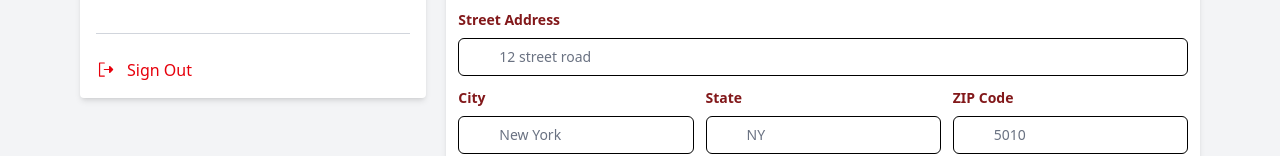
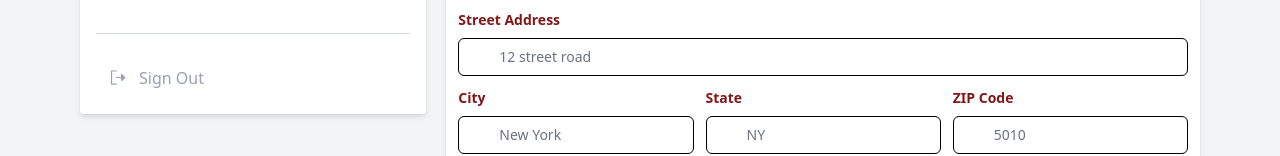
Before and after one commit to mdalifkhandev/lone-clain, a Next.js app: page /account in a window 1280 px wide. Shown: the part 433-589 px from the top of the page. Built offline with nearby package versions, Linux system fonts and the light colour scheme; no server answers.

Commit message:
logout logic update

```diff
--- a/src/app/(main)/account/page.tsx
+++ b/src/app/(main)/account/page.tsx
@@ -9,7 +9,7 @@ import { useAuthStore } from '@/components/store/authStore';
 import PersonalInformation from '@/components/account/PersonalInformation';
 import Security from '@/components/account/Security';
 import LoanStatus from '@/components/account/LoanStatus';
-import image from '@/components/assets/logo.png'
+import image from '@/components/assets/logo.png';
 import { useRouter } from 'next/navigation';
 import { useLogout } from '@/components/api/server/auth';
 import { toast } from 'react-toastify';
@@ -42,25 +42,27 @@ const profileLinks: ProfileLink[] = [
   }
 ];
 
-
-
-
 const ProfileLayout = () => {
   const router = useRouter();
   const [activeComponent, setActiveComponent] = useState('personal-info');
   const { user, logout } = useAuthStore();
-    const { mutate } = useLogout()
+  const { mutate, isPending } = useLogout();
 
-    const email = user?.email as string
+  const email = user?.email;
 
   const handleSignOut = () => {
-        mutate((email), {
+    if (!email) return;
+
+    mutate(email, {
       onSuccess: () => {
         logout();
-                toast.success('Log Out successfully')
+        toast.success('Log Out successfully');
+        router.push('/');
+      },
+      onError: () => {
+        toast.error('Failed to log out');
       }
-        })
-        router.push('/');
+    });
   };
 
   const renderActiveComponent = () => {
@@ -76,14 +78,15 @@ const ProfileLayout = () => {
     }
   };
 
-
   return (
     <div className='bg-gray-100 min-h-screen py-6 md:py-8 lg:py-10 px-3 md:px-16 lg:px-20'>
       <div className='mb-6 md:mb-8 lg:mb-10'>
         <h1 className='text-2xl md:text-3xl lg:text-4xl text-red-950'>Account Settings</h1>
         <p className='text-sm text-gray-600'>Manage your account preferences and information</p>
       </div>
+
       <div className='flex justify-center flex-col md:flex-row items-start gap-5'>
+
         <div className='w-full md:w-[40%] lg:w-[45%] bg-white rounded-sm p-4 shadow-md'>
           <div className='flex items-center gap-6 border-b border-gray-300 pb-6'>
             <Image
@@ -94,32 +97,45 @@ const ProfileLayout = () => {
               height={48}
             />
             <div>
-                            <h2 className='text-xl text-black font-semibold'>{`${'User'} ${''}`}</h2>
+              <h2 className='text-xl text-black font-semibold'>{'User'}</h2>
               <p className='text-gray-700 text-sm'>{user?.email}</p>
             </div>
           </div>
+
           <div className='mt-6 border-b text-black border-gray-300 pb-6'>
             <ul className='md:space-y-2 space-y-1 text-[15px] font-medium'>
-                            {profileLinks.map(link =>
+              {profileLinks.map(link => (
                 <li key={link.id}>
                   <button
                     onClick={() => setActiveComponent(link.componentId)}
-                                        className={`${activeComponent === link.componentId ? 'bg-red-200 border text-red-950 border-gray-500' : ''} w-full flex items-center gap-3 py-2 px-3 rounded-sm`}
+                    className={`${activeComponent === link.componentId
+                      ? 'bg-red-200 border text-red-950 border-gray-500'
+                      : ''} w-full flex items-center gap-3 py-2 px-3 rounded-sm`}
                   >
                     {link.icon}
                     {link.title}
                   </button>
                 </li>
-                            )}
+              ))}
             </ul>
           </div>
-                    <div className='mt-6'>
-                        <button onClick={handleSignOut} className='flex items-center gap-3 font-medium text-red-600 cursor-pointer text-[16px]'>
+
+          <div className='mt-6 cursor-pointer'>
+            <button
+              onClick={handleSignOut}
+              disabled={!email || isPending}
+              className={`flex items-center gap-3 font-medium text-[16px] px-3 py-2 rounded cursor-pointer
+                ${!email || isPending
+                  ? "text-gray-400 cursor-not-allowed"
+                  : "text-red-600 hover:text-red-700"}`}
+            >
               <PiSignOutFill size={19} />
-                            Sign Out
+              {isPending ? "Logging out..." : "Sign Out"}
             </button>
           </div>
         </div>
+
+
         <div className='w-full bg-white rounded-sm px-3 py-5 shadow-md'>
           {renderActiveComponent()}
         </div>
--- a/src/components/lenderDashbord/sidebar/Sidebar.tsx
+++ b/src/components/lenderDashbord/sidebar/Sidebar.tsx
@@ -20,13 +20,13 @@ const Sidebar: React.FC = () => {
   const [activeIndex, setActiveIndex] = useState(0);
   const [isOpen, setIsOpen] = useState(false);
   const { user, logout } = useAuthStore();
-  const { mutate } = useLogout()
+  const { mutate, isPending } = useLogout()
   const email = user?.email as string
   const router = useRouter()
 
   const ActiveComponent = sidebarItems[activeIndex].component;
-
   const handelLogout = () => {
+    if (!email) return;
     mutate((email), {
       onSuccess: () => {
         logout();
@@ -89,12 +89,18 @@ const Sidebar: React.FC = () => {
             </li>
           ))}
           <li className="w-full text-left px-4 py-2 rounded-md text-red-500 hover:bg-red-500 hover:text-white font-bold cursor-pointer">
-            <button onClick={handelLogout} className="w-full text-left cursor-pointer" >Log Out</button>
+            <button
+              onClick={handelLogout}
+              disabled={!email || isPending}
+              className={`w-full text-left cursor-pointer ${(!email || isPending) ? "opacity-50 cursor-not-allowed" : ""
+                }`}
+            >
+              {isPending ? "Logging out..." : "Log Out"}
+            </button>
           </li>
         </ul>
       </aside>
 
-      {/* Overlay for mobile drawer */}
       {isOpen && (
         <div
           className="fixed inset-0 bg-black bg-opacity-30 z-30 lg:hidden"
@@ -102,7 +108,6 @@ const Sidebar: React.FC = () => {
         />
       )}
 
-      {/* Main Content */}
       <main className="bg-gray-100 p-5 mt-14 lg:mt-0 lg:ml-64 min-h-screen">
         <ActiveComponent />
       </main>
```
Lines whose indentation alone changed are shown as unchanged.
